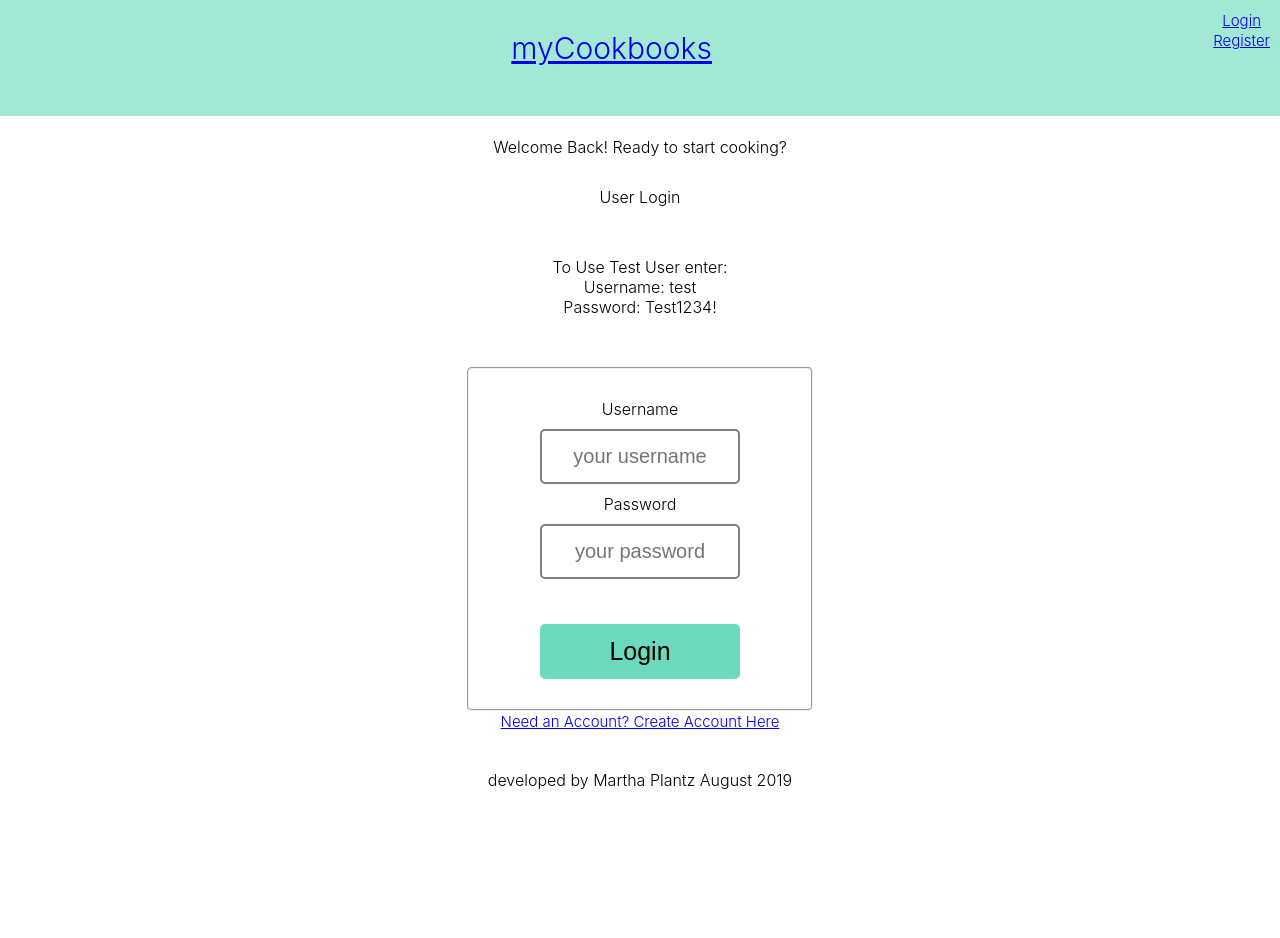
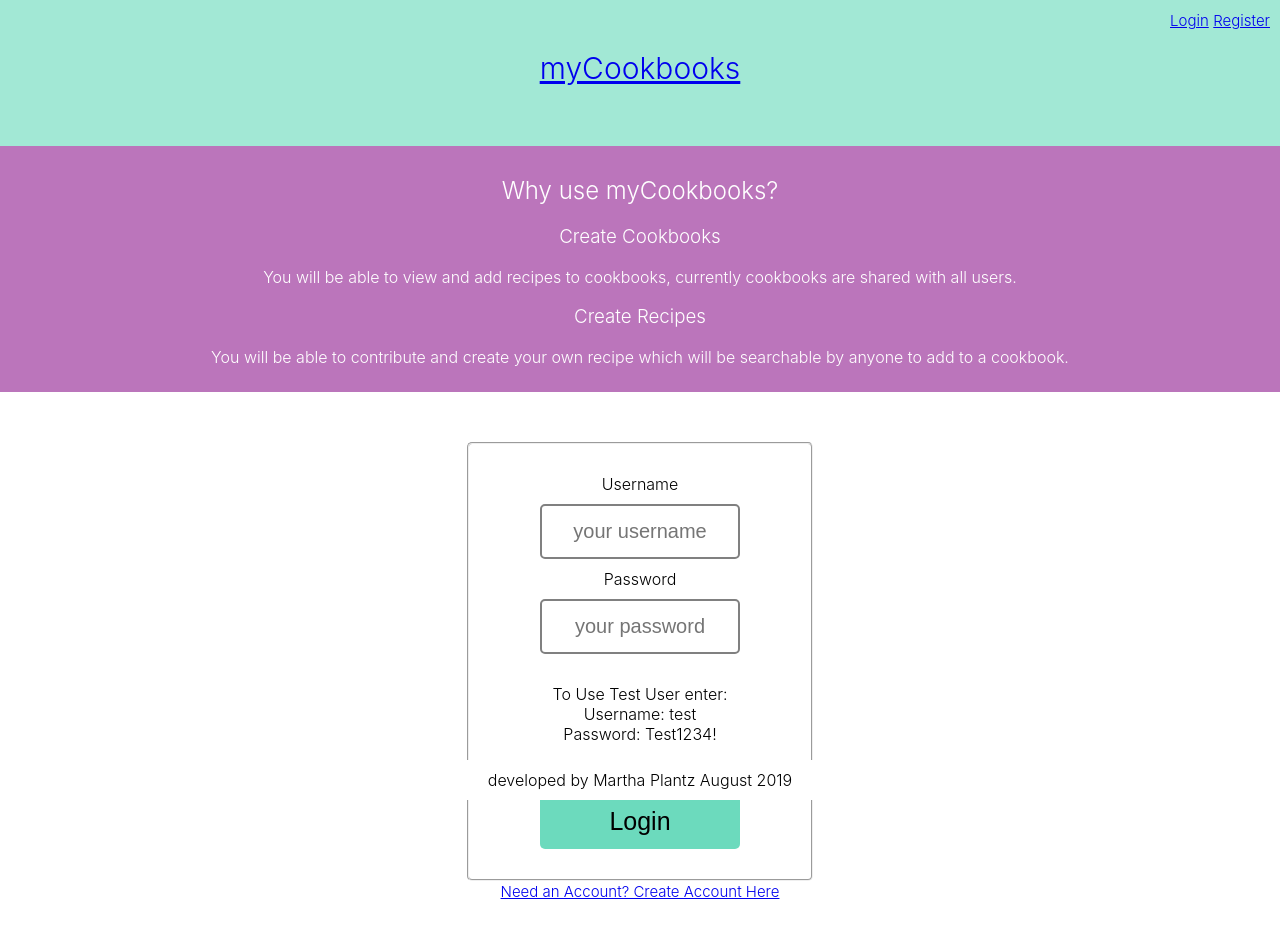
Before and after one commit to thinkful-ei-emu/cookbook-martha, a React (Create React App) app: page /login in a window 1280 px wide. Shown: the top 938 px of the page. Before the commit the page ends 801 px from the top, so only its background shows below. Built offline with nearby package versions, Linux system fonts and the light colour scheme; no server answers.

Commit message:
changes to capstone feedback

```diff
--- a/src/components/Create/create.js
+++ b/src/components/Create/create.js
@@ -138,6 +138,7 @@ class Create extends React.Component {
         }
         )
       this.context.addRecipe(res)
+      this.props.history.push(`seeMore/${res.id}`)
     });
   };
 
--- a/src/components/Header/header.css
+++ b/src/components/Header/header.css
@@ -8,16 +8,16 @@ header{
   margin-bottom: 0;
   font-weight: 300;
   padding: 10px;
-  padding-bottom: 30px;
+  padding-bottom: 40px;
   top: 0;
   width: 100%;
   background-color: rgba(38, 201, 157, 0.427);
 }
 
-.links{
-  float: right;
+h1{
+  text-align: center;
 }
 
-img{
-  float: left;
+.links{
+  text-align: right;
 }
--- a/src/components/Header/header.js
+++ b/src/components/Header/header.js
@@ -26,9 +26,7 @@ class Header extends React.Component {
         <Link
           to='/login'>
           Login
-        </Link>
-        <br/>
-        <Link
+        </Link> <Link
           to='/register'>
           Register
         </Link>
@@ -43,9 +41,11 @@ class Header extends React.Component {
       {TokenService.hasAuthToken()
       ? this.renderLogout()
       : this.renderLogin()}
+      <div className="title">
       <Link to={'/'}>
         <h1>myCookbooks</h1>
       </Link>
+      </div>
     </header>
   );
 }}
--- a/src/components/Login_Forms/login.css
+++ b/src/components/Login_Forms/login.css
@@ -7,6 +7,15 @@
   margin-right: auto;
   margin-left: auto;
   margin-bottom: 70px;
+}
+
+.landing-info{
+  background-color: rgba(177, 96, 177, 0.865);
+  color: white;
+  padding: 10px;
+  padding-bottom: 25px;
+  margin-top: 0;
+  margin-bottom: 50px;
 }
 
 h4{
@@ -43,7 +52,6 @@ h4{
   padding: 10px;
   background: rgba(38, 201, 158, 0.673);
   border-radius:5px;
-  margin-top: 45px;
   cursor: pointer;
 }
 
--- a/src/components/Login_Forms/login.js
+++ b/src/components/Login_Forms/login.js
@@ -46,11 +46,15 @@ class Login extends React.Component {
     const { error } = this.state
   return (
     <div className="login-page">
-    <h4> Welcome Back! Ready to start cooking? </h4>
-    <p>User Login</p>
-    <p>To Use Test User enter: <br/>
-      Username: test <br/>
-      Password: Test1234!</p>
+    <div className="landing-info">
+     <h2> Why use myCookbooks?</h2>
+      <h3>Create Cookbooks</h3>
+      You will be able to view and add recipes to cookbooks, currently
+      cookbooks are shared with all users.
+      <h3>Create Recipes</h3>
+      You will be able to contribute and create your own recipe which will be searchable
+      by anyone to add to a cookbook.
+    </div>
     <form
     onSubmit={this.handleSubmitJwtAuth}
     className='login_form'>
@@ -70,6 +74,9 @@ class Login extends React.Component {
       type='password'
       placeholder='your password'
       required />
+      <p>To Use Test User enter: <br/>
+      Username: test <br/>
+      Password: Test1234!</p>
       <button type="submit">Login</button>
       </fieldset>
       <Link to={'/register'}> Need an Account? Create Account Here </Link>
--- a/src/components/Login_Forms/registration.css
+++ b/src/components/Login_Forms/registration.css
@@ -43,7 +43,6 @@ h4{
   padding: 10px;
   background: rgba(38, 201, 158, 0.673);
   border-radius:5px;
-  margin-top: 45px;
   cursor: pointer;
 }
 
@@ -51,3 +50,7 @@ a{
   font-size: 15px;
   text-align: center;
 }
+
+.password-requirements{
+  font-size: 10px;
+}
--- a/src/components/Login_Forms/registration.js
+++ b/src/components/Login_Forms/registration.js
@@ -49,9 +49,6 @@ export default class Register extends Component {
       </div>
         <h4>Ready to start organizing your own cookbooks!</h4>
         <p>Create your account today!</p>
-        <p>To Use Test User go to Login and enter: <br/>
-          Username: test <br/>
-          Password: Test1234!</p>
       <fieldset>
       <label>Full Name</label>
       <input
@@ -71,6 +68,7 @@ export default class Register extends Component {
       type='password'
       placeholder="password"
       required/>
+      <span className="password-requirements">Password must include atleast one uppercase, lowercase, number, special character and be more than 7 characters in length. </span>
       <button type="submit">Submit</button>
       </fieldset>
       <Link to={'/login'}>Already have an account? Login here.</Link>
--- a/src/components/Search/search.js
+++ b/src/components/Search/search.js
@@ -63,7 +63,7 @@ class Search extends React.Component {
     {this.state.results.length === 0
     ?
 
-    <section className="search_list">
+    <section className="search_list">No recipe matching search term
       {this.context.recipes.map((recipe, index)=>
       <div key={index}>
         <ul className="list_item">
--- a/src/components/View/view.js
+++ b/src/components/View/view.js
@@ -69,7 +69,6 @@ class View extends React.Component {
   }
 
   selectRecipes(ids){
-    console.log(ids);
     const list = this.context.recipes.filter(recipe => ids.indexOf(recipe.id) >= 0)
     this.setState({
       recipes: list
```
